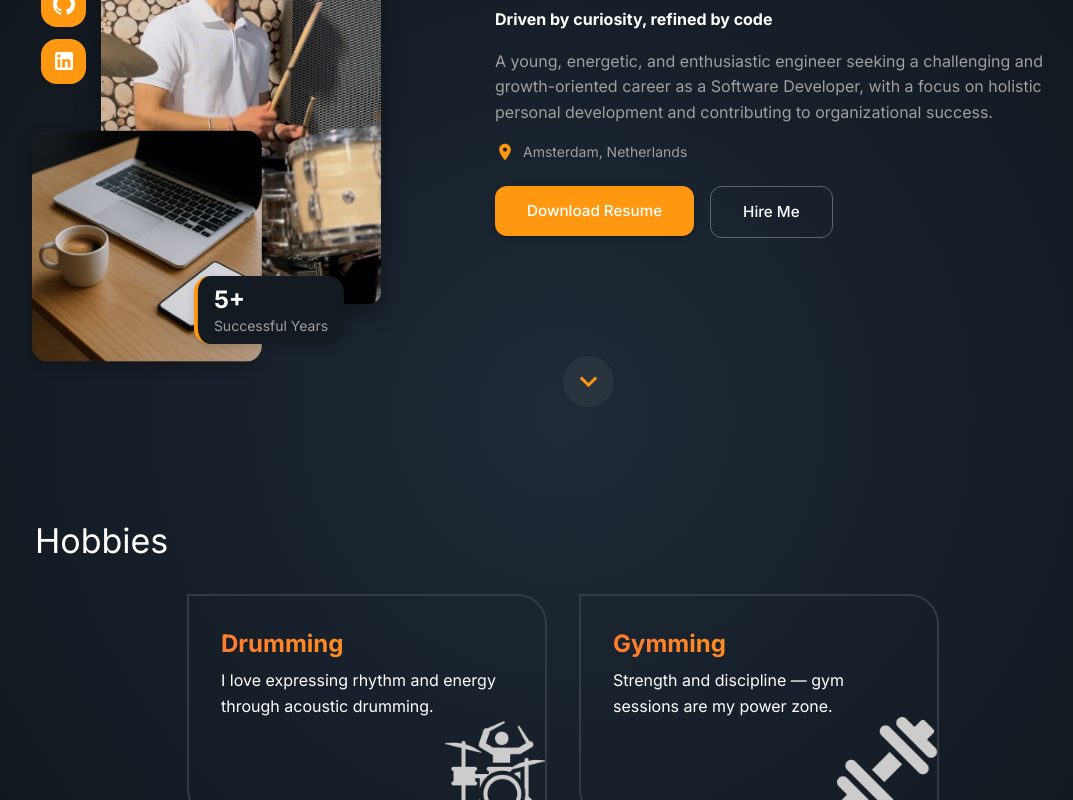
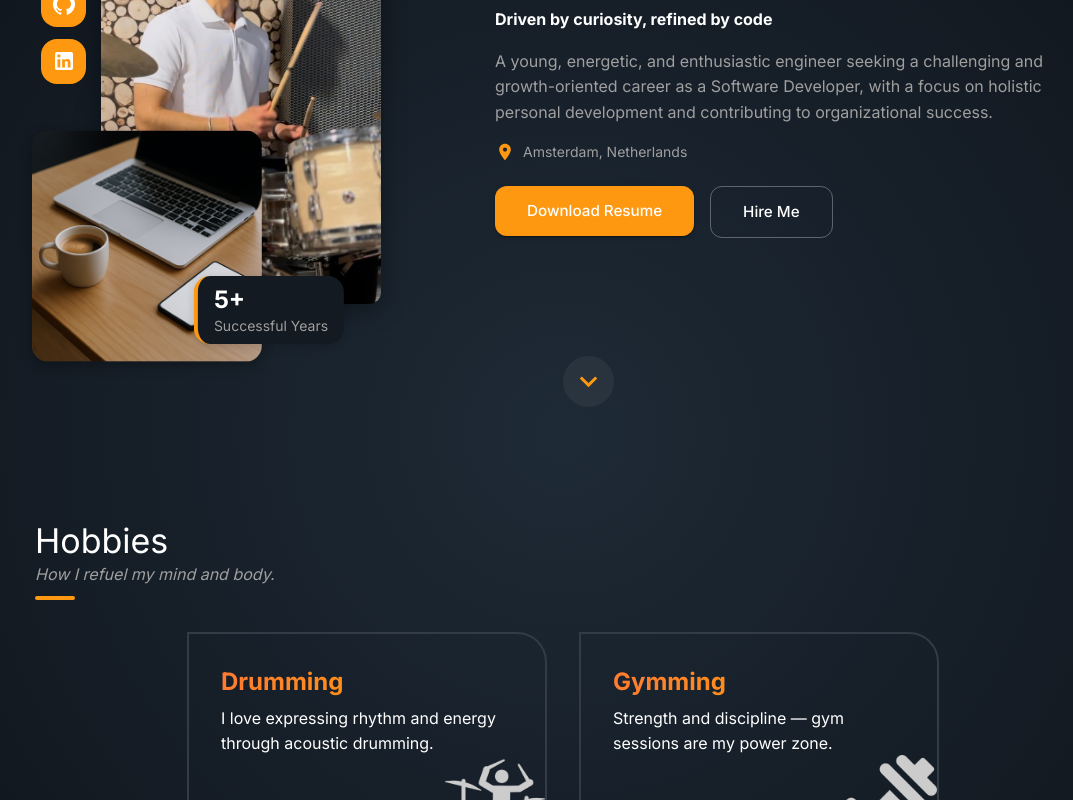
Before and after one commit to amadhya02/Portfolio, a React (Create React App) app: page /about in a window 1280 px wide. Shown: the part 376-1176 px from the top of the page, without its empty margins (77-1150 px from the left). Built offline with nearby package versions, Linux system fonts and the light colour scheme.

Commit message:
final touches

```diff
--- /dev/null
+++ b/src/pages/About/Passions/HobbiesHeader.js
@@ -0,0 +1,43 @@
+import React from 'react';
+import { Box, Typography } from '@mui/material';
+import { motion } from 'framer-motion';
+
+const HobbiesHeader = () => (
+  <motion.div
+    initial={{ opacity: 0, y: 20 }}
+    whileInView={{ opacity: 1, y: 0 }}
+    transition={{ duration: 0.6 }}
+  >
+    <Box textAlign={{ xs: 'center', md: 'left' }} sx={{ mb: 4 }}>
+      <Box
+        sx={{
+          display: 'flex',
+          alignItems: 'center',
+          justifyContent: { xs: 'center', md: 'flex-start' },
+          gap: 1,
+        }}
+      >
+        <Typography variant="h4">Hobbies</Typography>
+      </Box>
+
+      <Typography
+        variant="body1"
+        color="text.secondary"
+        sx={{ mb: 1, fontStyle: 'italic' }}
+      >
+        How I refuel my mind and body.
+      </Typography>
+
+      <Box
+        sx={{
+          width: 40,
+          height: 4,
+          backgroundColor: 'primary.main',
+          borderRadius: 2,
+        }}
+      />
+    </Box>
+  </motion.div>
+);
+
+export default HobbiesHeader;
--- a/src/pages/About/Passions/card.js
+++ b/src/pages/About/Passions/card.js
@@ -1,8 +1,8 @@
 import React from 'react';
 import { Box, Typography } from '@mui/material';
 import { motion } from 'framer-motion';
-import GradientTitle from "../../../components/GradientTitle";
-import theme from "../../../theme";
+import GradientTitle from '../../../components/GradientTitle';
+import theme from '../../../theme';
 
 const HobbyCard = ({ icon, title, description }) => {
   return (
--- a/src/pages/About/Passions/index.js
+++ b/src/pages/About/Passions/index.js
@@ -1,17 +1,19 @@
 import React from 'react';
-import { Box, Grid, Typography } from '@mui/material';
+import { Box, Grid } from '@mui/material';
 import { motion } from 'framer-motion';
 
 import HobbyCard from './card';
-import DrumsImg from "../../../assets/images/drum-set.png";
-import SwimImg from "../../../assets/images/swimming.png";
-import LegoImg from "../../../assets/images/lego.png";
-import DumbellImg from "../../../assets/images/dumbbell.png";
+import DrumsImg from '../../../assets/images/drum-set.png';
+import SwimImg from '../../../assets/images/swimming.png';
+import LegoImg from '../../../assets/images/lego.png';
+import DumbellImg from '../../../assets/images/dumbbell.png';
+import HobbiesHeader from './HobbiesHeader';
 
 const hobbies = [
   {
     title: 'Drumming',
-        description: 'I love expressing rhythm and energy through acoustic drumming.',
+    description:
+      'I love expressing rhythm and energy through acoustic drumming.',
     icon: DrumsImg,
   },
   {
@@ -53,10 +55,7 @@ const itemVariants = {
 const HobbiesSection = () => {
   return (
     <Box component="section" id="hobbies" sx={{ px: { xs: 3, sm: 6 }, py: 8 }}>
-            <Typography variant="h4" sx={{ mb: 4 }}>
-                Hobbies
-            </Typography>
-
+      <HobbiesHeader />
       <Grid
         container
         spacing={4}
--- a/src/theme.js
+++ b/src/theme.js
@@ -107,7 +107,7 @@ const theme = createTheme({
     shadows: {
       softGlow: '0 0 20px rgba(255, 152, 17, 0.15)',
     },
-    border: COLORS.LIMED_SPRUCE
+    border: COLORS.LIMED_SPRUCE,
   },
 });
 
```
Also changed, not shown: src/pages/About/AboutCard/index.js (indentation only). Lines whose indentation alone changed are shown as unchanged.
